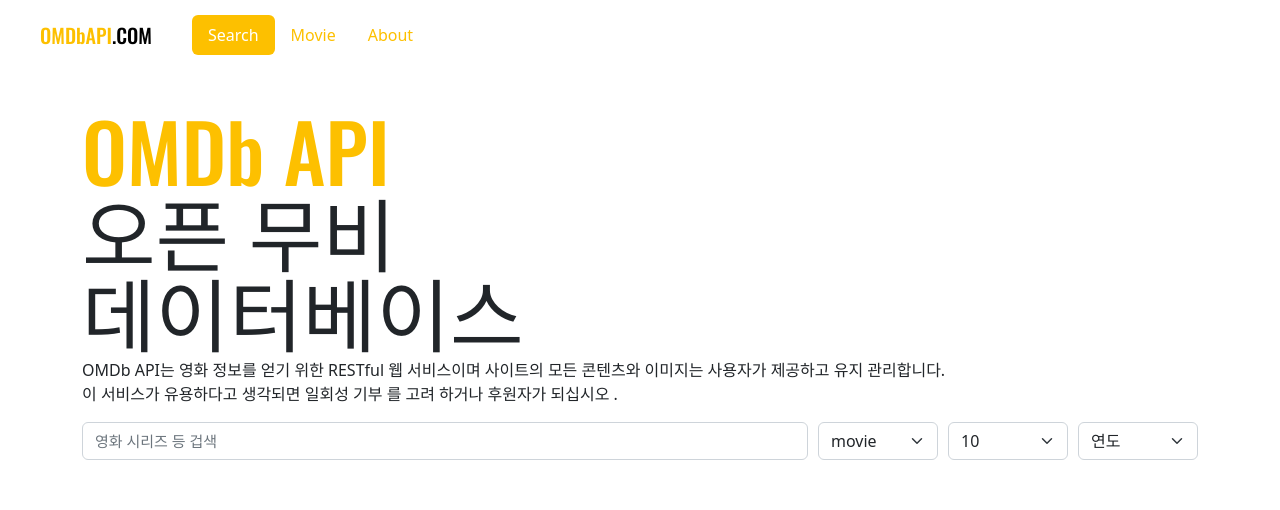
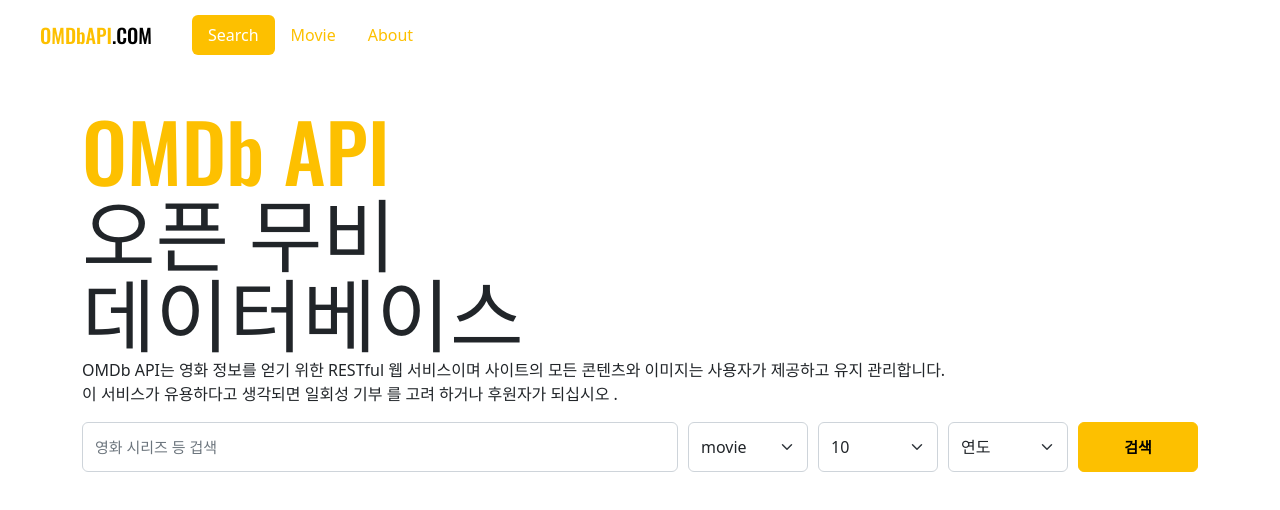
Before and after one commit to jjgodcom/vue-movie-app, a Vue app: page /#/ in a window 1280 px wide. Shown: the top 510 px of the page. Built offline with nearby package versions, Linux system fonts and the light colour scheme.

Commit message:
Search - 버튼

```diff
--- a/package.json
+++ b/package.json
@@ -41,6 +41,7 @@
     "webpack-dev-server": "^4.0.0-beta.0"
   },
   "dependencies": {
+    "axios": "^0.27.2",
     "bootstrap": "^5.2.1",
     "vue": "^3.2.36",
     "vue-router": "^4.1.5"
--- a/src/components/Search.vue
+++ b/src/components/Search.vue
@@ -3,6 +3,7 @@
     <!-- v-model : 양방향 데이터 바인딩-->
     <input
       v-model="title"
+      @keyup.enter="apply"
       class="form-control"
       type="text"
       placeholder="영화 시리즈 등 겁색">
@@ -27,10 +28,17 @@
         </option>
       </select>
     </div>
+    <button
+      class="btn btn-primary"
+      @click="apply">
+      검색
+    </button>
   </div>
 </template>
 
 <script>
+import axios from 'axios'
+
 export default {
   data(){
     return{
@@ -62,6 +70,16 @@
         }
       ]
     }
+  },
+  methods:{
+    // 비동기로 작동해야함
+    async apply(){
+      // 영화 검색 기능
+      // 엔터키 눌렀을때에도 가능하게
+      const OMDB_API_KEY = '7035c60c';
+      const res = await axios.get(`https://www.omdbapi.com/?apikey=${OMDB_API_KEY}&s=${this.title}&type=${this.type}&y=${this.year}&page=1`);
+      console.log(res);
+    }
   }
 }
 </script>
@@ -86,5 +104,12 @@
       }
     }
   }
+  .btn{
+    width: 120px;
+    height: 50px;
+    font-weight: 700;
+    flex-shrink: 0;
+    // flex-shrink: 1; 인경우 비율이 감소하니깐 0으로 변경해서 절대 감소하지 않겟다고 설정
+  }
 }
 </style>
```
Also changed, not shown: 1 other file (tests, documents, lock files or other folders).
